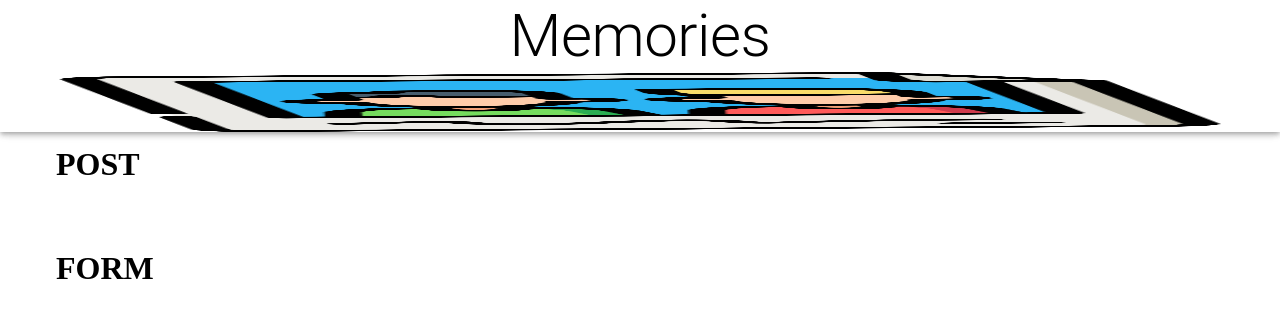
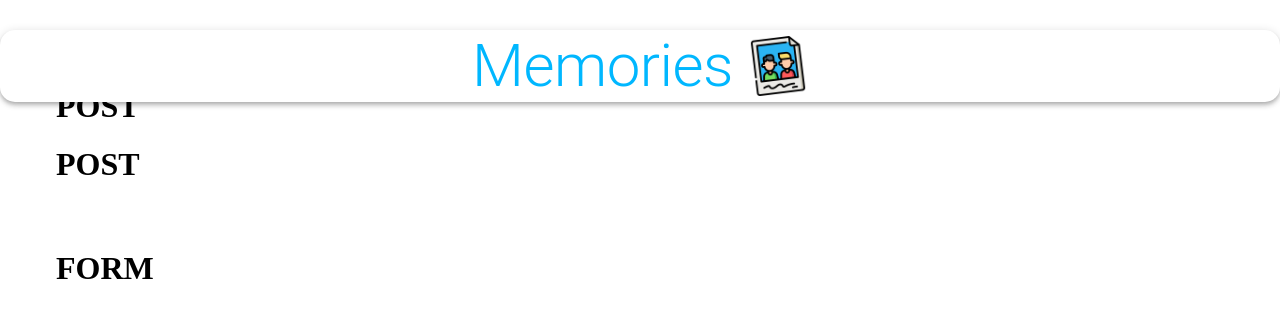
Before and after one commit to JCHammer18/memories_project, a React (Create React App) app in the folder client/: page / in a window 1280 px wide. Shown: the top 318 px of the page. Built offline with nearby package versions, Linux system fonts and the light colour scheme.

Commit message:
added className to AppBar

```diff
--- a/client/src/App.js
+++ b/client/src/App.js
@@ -11,9 +11,9 @@
 
     return (
         <Container maxwidth="lg">
-            <AppBar posotion="static"  color="inherit">
-                <Typography variant="h2" align="center">Memories</Typography>
-                <img src={memories} alt="memories" height="60" />
+            <AppBar className={classes.appBar} posotion="static"  color="inherit">
+                <Typography className={classes.heading} variant="h2" align="center">Memories</Typography>
+                <img className={classes.image} src={memories} alt="memories" height="60" />
             </AppBar>
             <Grow in>
                 <Container>
```
